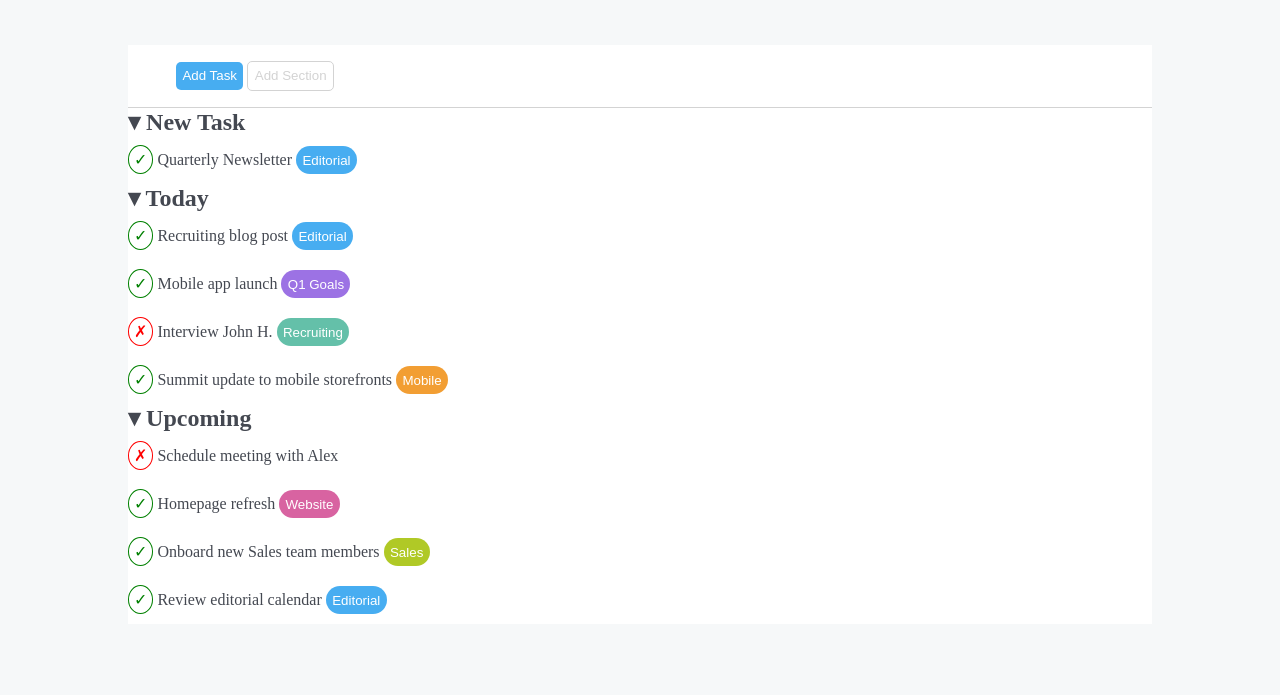
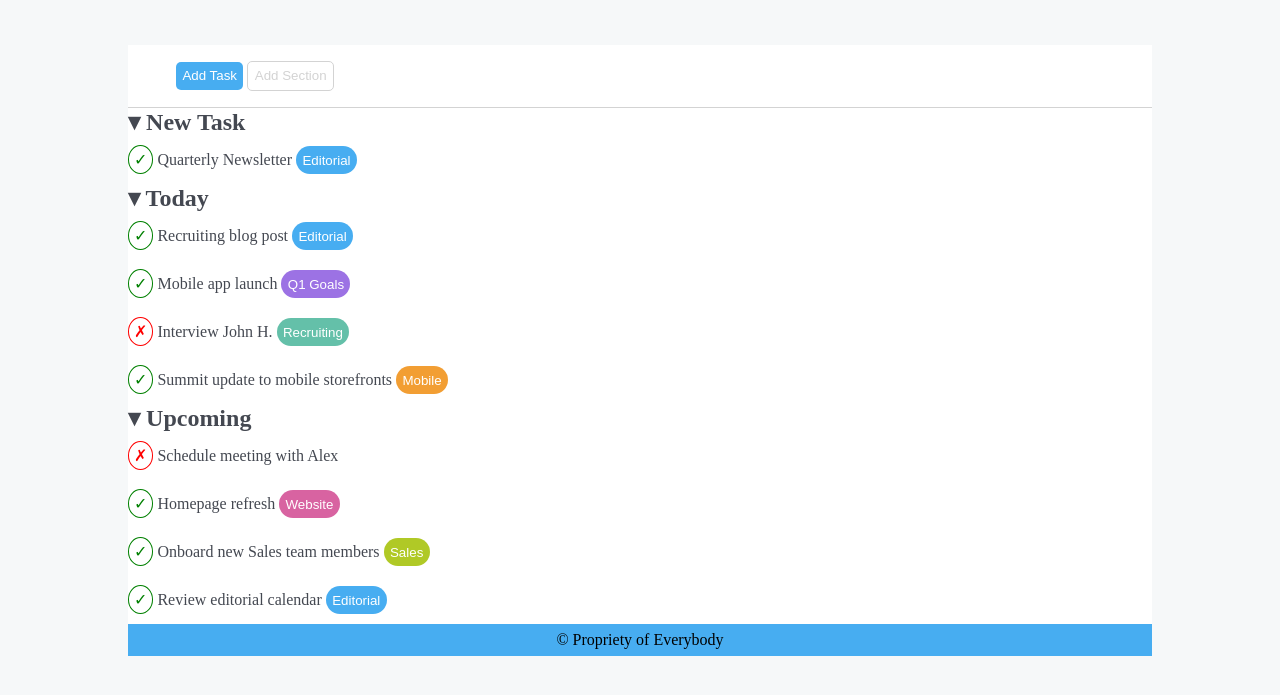
Before and after one commit to MatteoNocera/html-css-toboolist, a plain HTML site: page index.html in a window 1280 px wide. Shown: the part 69-764 px from the top of the page. Drawn offline with Linux system fonts and the light colour scheme.

Commit message:
add footer

```diff
--- a/css/style.css
+++ b/css/style.css
@@ -148,3 +148,16 @@ p {
     line-height: 3rem;
 }
 /* #endregion Main */
+
+/* #region Footer */
+
+footer {
+    height: 2rem;
+    background-color: var(--bool-box1);
+    text-align: center;
+    line-height: 2rem;
+    width: 80%;
+    margin: auto;
+}
+
+/* #endregion Footer */
--- a/index.html
+++ b/index.html
@@ -137,6 +137,10 @@
 
 
     </main>
-    <footer></footer>
+    <footer>
+        <div>
+            &copy; Propriety of Everybody
+        </div>
+    </footer>
 </body>
 </html>
```
